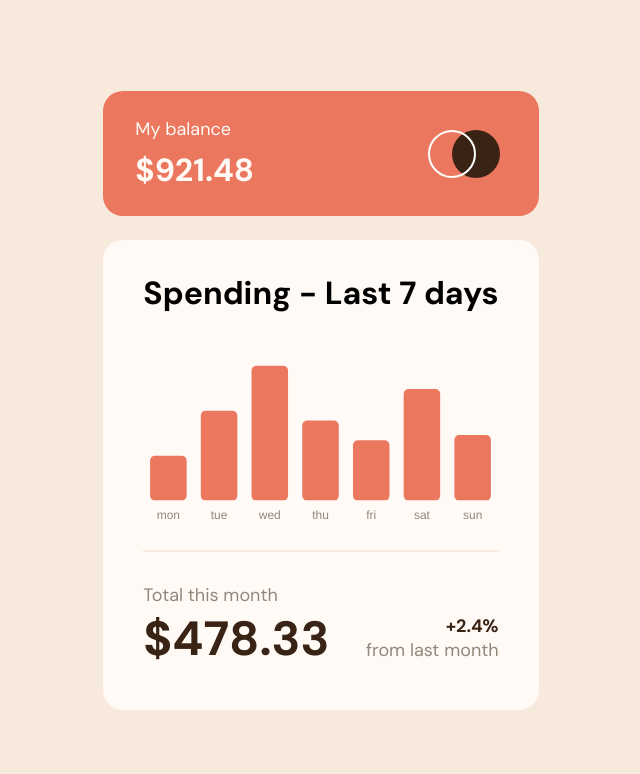
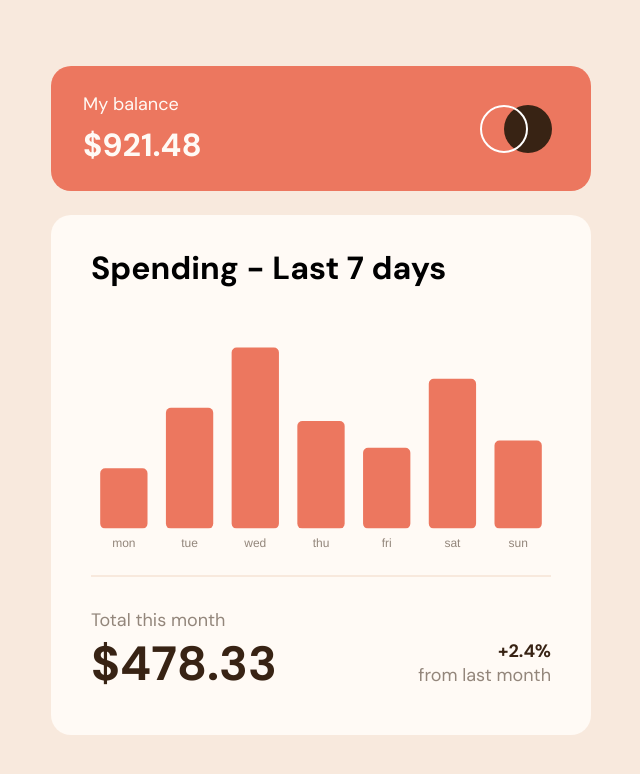
Before and after one commit to aleksandr-efimenko/expenses-chart, a React (Vite) app: page / in a window 1280 px wide. Shown: the top 774 px of the page, without its empty margins (319-959 px from the left). Built offline with nearby package versions, Linux system fonts and the light colour scheme.

Commit message:
make container responsive

```diff
--- a/src/App.jsx
+++ b/src/App.jsx
@@ -9,8 +9,13 @@ const ComponentContainer = styled.div`
   align-items: center;
   justify-content: space-between;
   gap: 2.4rem;
+  min-height: 51.1rem;
+  min-width: 54rem;
   @media (max-width: 50em) {
     gap: 1.6rem;
+    min-width: auto;
+    min-height: auto;
+    margin-inline: 1.6rem;
   }
 `;
 
--- a/src/components/SpendingBox.jsx
+++ b/src/components/SpendingBox.jsx
@@ -8,6 +8,7 @@ const SpendingContainer = styled.div`
   background-color: var(--very-pale-orange);
   border-radius: var(--container-border-radius);
   padding: 3.2rem 4rem 4rem;
+  width: 100%;
   @media (max-width: 50em) {
     padding: 2rem 2.4rem 2.4rem;
   }
```
